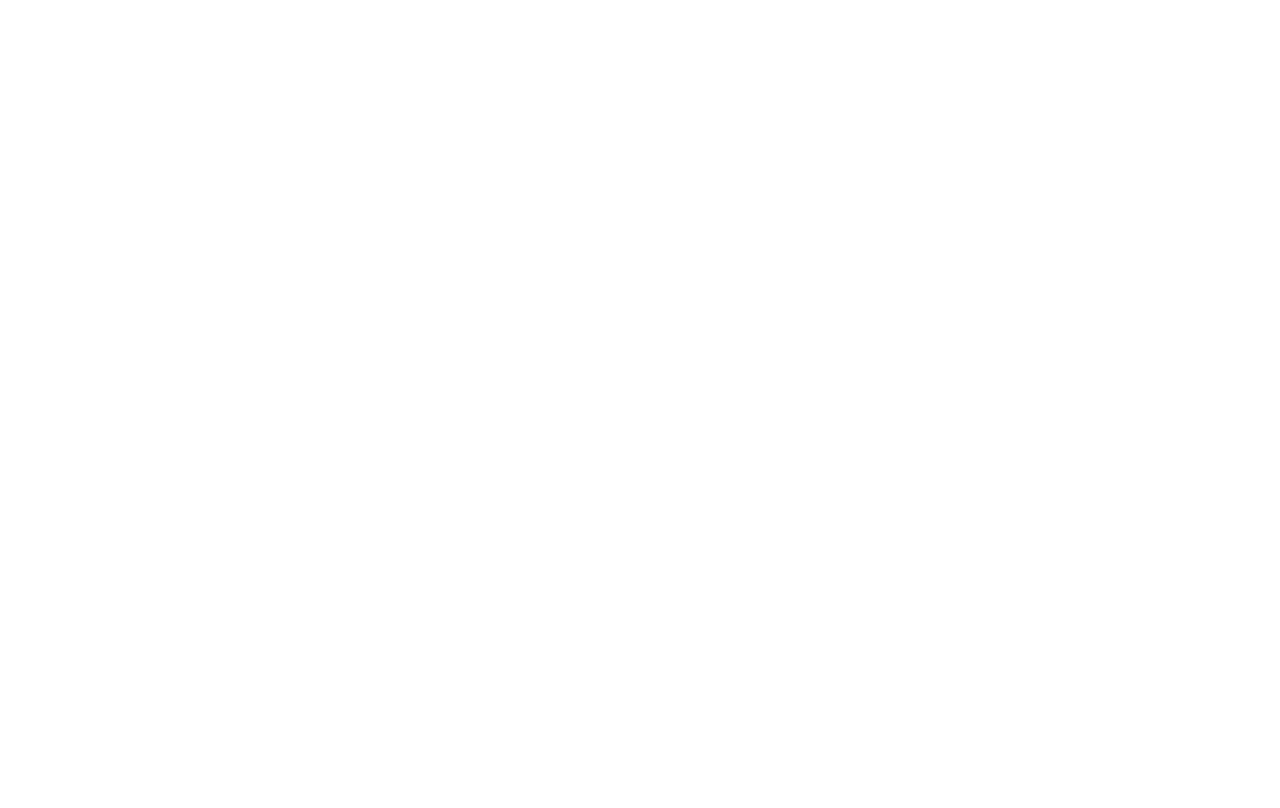
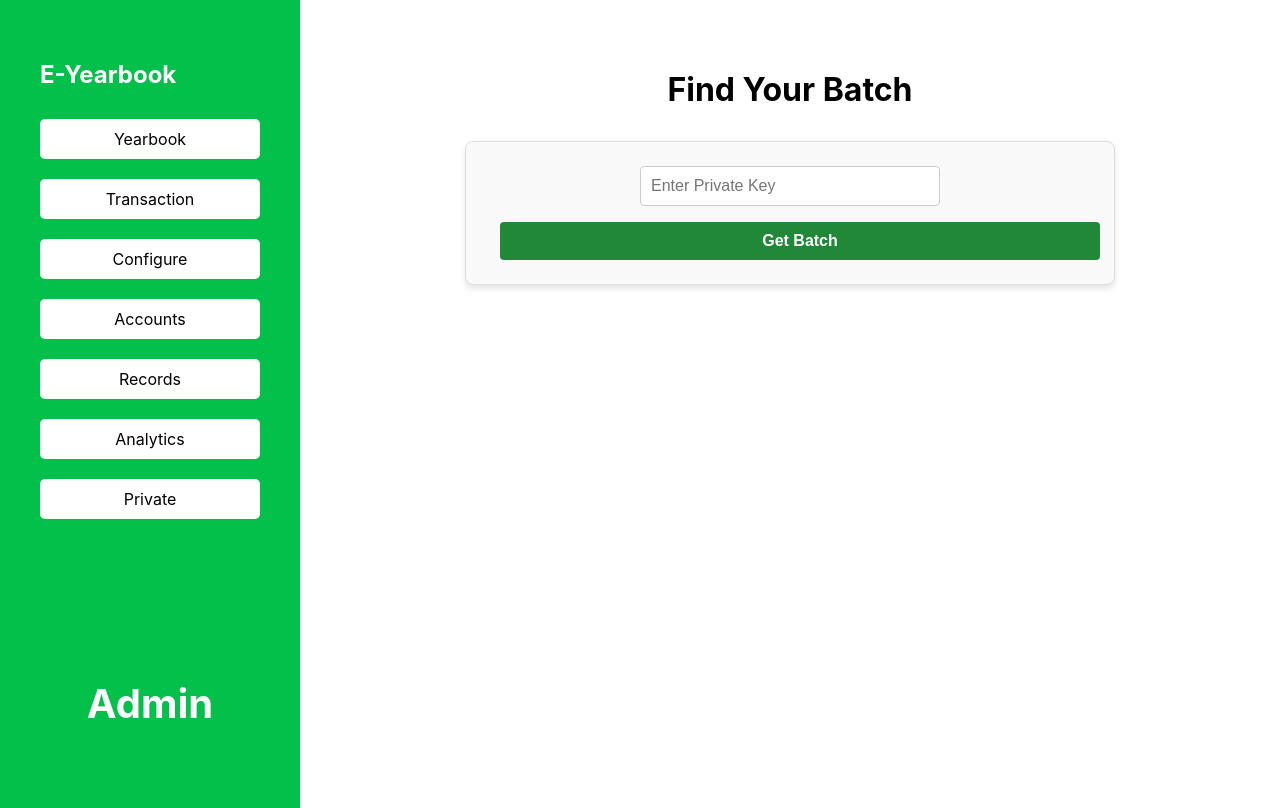
Before and after one commit to Darry17/yearbook-platform, a React (Create React App) app: page /main/private in a window 1280 px wide. Before the commit this address had no page. Built offline with nearby package versions, Linux system fonts and the light colour scheme.

Commit message:
added batch search using private key

```diff
--- a/src/App.js
+++ b/src/App.js
@@ -14,11 +14,7 @@
 import DeletePrototype from './components/DeletePrototype';
 import UserProfile from './components/UserProfile';
 import Analytics from './components/Analytics';
-
-//END USERS
-import Login from './users/Login'
-import UsersLayout from './users/UsersLayout'
-import UsersSidebar from './users/UsersSidebar'
+import Private from './components/Private';
 
 function App() {
   return (
@@ -35,6 +31,7 @@
           <Route path="accounts" element={<Accounts />} />
           <Route path="records" element={<Records />} />
           <Route path="analytics" element={<Analytics />} />
+          <Route path="private" element={<Private />} />
         </Route>
         <Route path="/" element={<Navigate to="/main/yearbook" replace />} />
       </Routes>
--- /dev/null
+++ b/src/components/Private.js
@@ -0,0 +1,84 @@
+import React, { useState } from 'react';
+
+function Private() {
+    const [privateKey, setPrivateKey] = useState('');
+    const [batchDetails, setBatchDetails] = useState(null);
+    const [error, setError] = useState('');
+
+    const handleSubmit = async (e) => {
+        e.preventDefault();
+        setError('');
+        setBatchDetails(null);
+
+        try {
+            const response = await fetch('http://localhost:5000/api/getBatch', {
+                method: 'POST',
+                headers: {
+                    'Content-Type': 'application/json',
+                },
+                body: JSON.stringify({ privateKey }),
+            });
+
+            if (response.ok) {
+                const data = await response.json();
+                console.log("Batch Details Received:", data); // Log the received data
+                setBatchDetails(data);
+            } else {
+                const errorData = await response.json();
+                setError(errorData.message || 'Error fetching batch');
+            }
+        } catch (err) {
+            setError('Unable to connect to server');
+        }
+    };
+
+    return (
+        <div style={{ textAlign: 'center', marginTop: '50px' }}>
+            <h1>Find Your Batch</h1>
+            <form onSubmit={handleSubmit} style={{ marginBottom: '20px' }}>
+                <input
+                    type="text"
+                    placeholder="Enter Private Key"
+                    value={privateKey}
+                    onChange={(e) => setPrivateKey(e.target.value)}
+                    style={{ padding: '10px', fontSize: '16px', width: '300px' }}
+                />
+                <button
+                    type="submit"
+                    style={{ marginLeft: '10px', padding: '10px', fontSize: '16px' }}
+                >
+                    Get Batch
+                </button>
+            </form>
+
+            {/* Display Batch Details */}
+            {batchDetails && (
+                <div style={{ textAlign: 'left', margin: '0 auto', width: '50%' }}>
+                    <h2 style={{ color: 'green' }}>Batch Details</h2>
+                    <p><strong>Batch ID:</strong> {batchDetails.batch_id}</p>
+                    <p><strong>Batch Type:</strong> {batchDetails.batch_type}</p>
+                    <p><strong>Year Range:</strong> {batchDetails.batch_year_range}</p>
+
+                    <h3>Users in the Same Batch:</h3>
+                    <ul>
+                        {batchDetails.users && batchDetails.users.length > 0 ? (
+                            batchDetails.users.map((user, index) => (
+                                <li key={index} style={{ marginBottom: '10px' }}>
+                                    <strong>Name:</strong> {user.first_name || "N/A"} {user.middle_name || "N/A"} {user.last_name || "N/A"} <br />
+                                    <strong>Ambition:</strong> {user.ambition || "N/A"}
+                                </li>
+                            ))
+                        ) : (
+                            <p>No users found in this batch.</p>
+                        )}
+                    </ul>
+                </div>
+            )}
+
+            {/* Display Error */}
+            {error && <p style={{ color: 'red', fontSize: '18px' }}>{error}</p>}
+        </div>
+    );
+}
+
+export default Private;
--- a/src/components/Sidebar.js
+++ b/src/components/Sidebar.js
@@ -12,6 +12,7 @@
       <Link to="/main/accounts" className="sidebar-link">Accounts</Link>
       <Link to="/main/records" className="sidebar-link">Records</Link>
       <Link to="/main/analytics" className="sidebar-link">Analytics</Link>
+      <Link to="/main/private" className="sidebar-link">Private</Link>
       <div className="admin-section">
         <p>Admin</p>
       </div>
```
Also changed, not shown: 1 other file (tests, documents, lock files or other folders).
